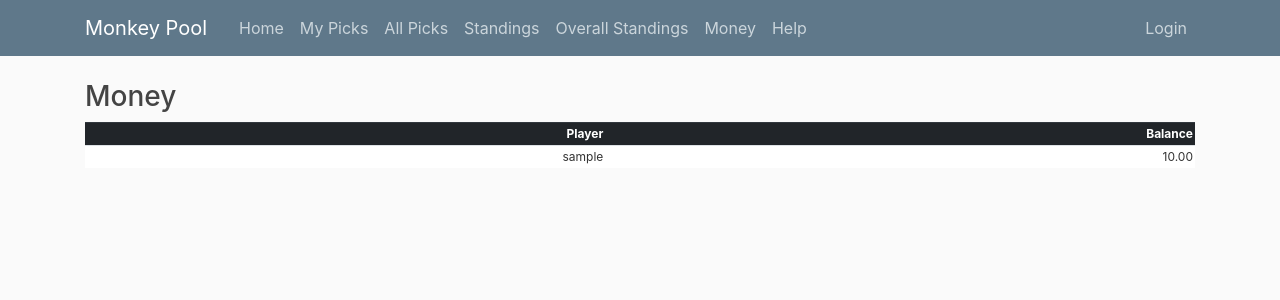
After one commit to tammer/pool, a Django app: page /pool/money/ in a window 1280 px wide. The commit adds this page. Shown: the top 300 px of the page. Run offline with Django 3.2, Linux system fonts and the light colour scheme; tables that the repository leaves empty hold one stand-in row (values such as "Sample post"); some libraries are stand-ins or nearby versions.

Commit message:
bank v0.1

```diff
--- a/pool/models.py
+++ b/pool/models.py
@@ -19,7 +19,6 @@ class Game(models.Model):
 	fav_score = models.IntegerField( null=True )
 	udog_score = models.IntegerField( null=True )
 	fav_is_home = models.BooleanField()
-	is_final = models.BooleanField( default = False ) # !!! get rid of this !!!
 	class Meta:
 		constraints = [
 			models.UniqueConstraint(fields=['week_number', 'game_number'], name='unique_week_game'),
@@ -100,6 +99,8 @@ class Monday(models.Model):
 class Bank(models.Model):
 	player = models.ForeignKey(User,on_delete=models.CASCADE)
 	deposit_amount = models.FloatField()
+	note = models.CharField(max_length=50, default='')
+	transaction_date = models.DateTimeField( auto_now=True, blank=False)
 
 class Main(models.Model):
 	week_number = models.IntegerField()
--- a/pool/templates/pool/base.html
+++ b/pool/templates/pool/base.html
@@ -36,7 +36,7 @@
 	          <a class="nav-item nav-link" href="{% url 'pool-allpicks' %}?w={{week_number}}&p={{player}}">All Picks</a>
 	          <a class="nav-item nav-link" href="{% url 'pool-standings' %}?w={{week_number}}&p={{player}}">Standings</a>
 	          <a class="nav-item nav-link" href="{% url 'pool-overall' %}?w={{week_number}}&p={{player}}">Overall Standings</a>
-	          <a class="nav-item nav-link" href="{% url 'pool-results' %}?w={{week_number}}&p={{player}}">Money</a>
+	          <a class="nav-item nav-link" href="{% url 'pool-money' %}">Money</a>
 	          <a class="nav-item nav-link" href="{% url 'pool-results' %}?w={{week_number}}&p={{player}}">Help</a>
 	        </div>
 	        <!-- Navbar Right Side -->
--- /dev/null
+++ b/pool/templates/pool/money.html
@@ -0,0 +1,15 @@
+{% extends "pool/base.html" %}
+{% block content %}
+	<h3>Money</h3>
+	<table class="text-right table table-sm table-condensed" style="background-color: white">
+		<tr class="thead-dark">
+			<th>Player</th><th>Balance</th>
+		</tr>
+		{% for item in table %}
+		<tr>
+			<td>{{item.0}}</td>
+			<td>{{item.1}}</td>
+		</tr>
+		{% endfor %}
+	</table>
+{% endblock content %}
--- a/pool/urls.py
+++ b/pool/urls.py
@@ -9,4 +9,5 @@ urlpatterns = [
     path('allpicks/', views.allpicks, name='pool-allpicks'),
     path('standings/', views.standings, name='pool-standings'),
     path('overall/', views.overall, name='pool-overall'),
+    path('money/', views.money, name='pool-money'),
 ]
--- a/pool/views.py
+++ b/pool/views.py
@@ -1,7 +1,20 @@
 from django.shortcuts import render
 from django.http import HttpResponse
-from pool.models import Team,Game,Pick
+from pool.models import Team,Game,Pick,Bank
 from django.contrib.auth.models import User
+from django.db.models import Sum
+
+def money(request):
+	table = {}
+	for user in User.objects.all():
+		value = Bank.objects.filter(player=user).aggregate(Sum('deposit_amount'))['deposit_amount__sum']
+		table[user.username] = value
+		# table[user.username] = "{:.2f}".format(value)
+	table = sorted(table.items(), key=lambda kv: kv[1], reverse=True)
+	table2 = []
+	for row in table:
+		table2.append([row[0],"{:.2f}".format(row[1])])
+	return render(request, 'pool/money.html',{'table':table2})
 
 def whoWon(week_number, score_matrix):
 	#!!! still have to add MNTP logic
```
Also changed, not shown: pool/management/commands/loadbank.py (added, +20 -0 lines).
